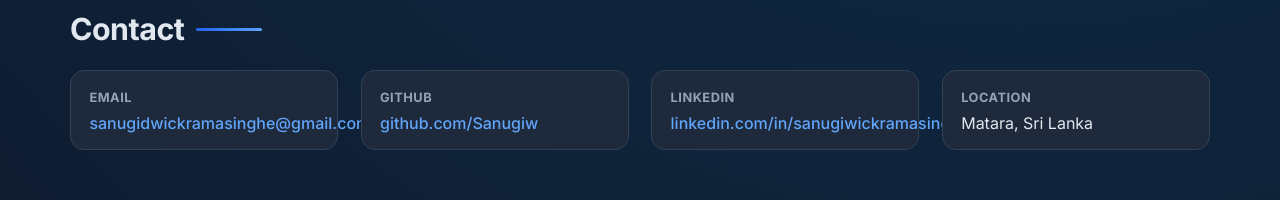
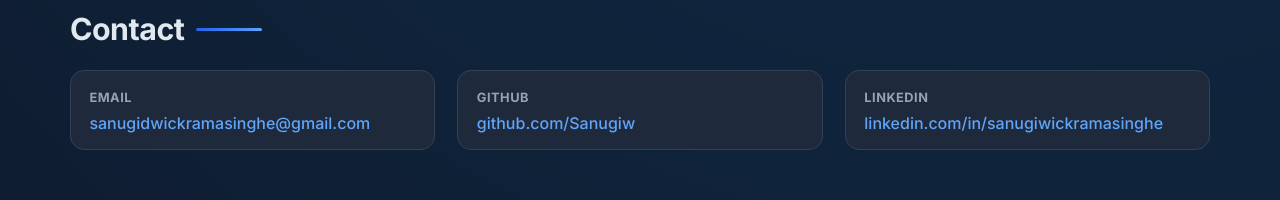
Before and after one commit to Sanugiw/Sanugiw.github.io, a plain HTML site: page index.html in a window 1280 px wide. Shown: the part 3267-3467 px from the top of the page. Drawn offline with Linux system fonts and the light colour scheme.

Commit message:
Update index.html

```diff
--- a/index.html
+++ b/index.html
@@ -289,7 +289,6 @@
         <div class="contact-box"><h5>Email</h5><a href="mailto:sanugidwickramasinghe@gmail.com">sanugidwickramasinghe@gmail.com</a></div>
         <div class="contact-box"><h5>GitHub</h5><a href="https://github.com/Sanugiw" target="_blank">github.com/Sanugiw</a></div>
         <div class="contact-box"><h5>LinkedIn</h5><a href="https://linkedin.com/in/sanugiwickramasinghe" target="_blank">linkedin.com/in/sanugiwickramasinghe</a></div>
-        <div class="contact-box"><h5>Location</h5><span>Matara, Sri Lanka</span></div>
       </div>
     </section>
   </main>
```
